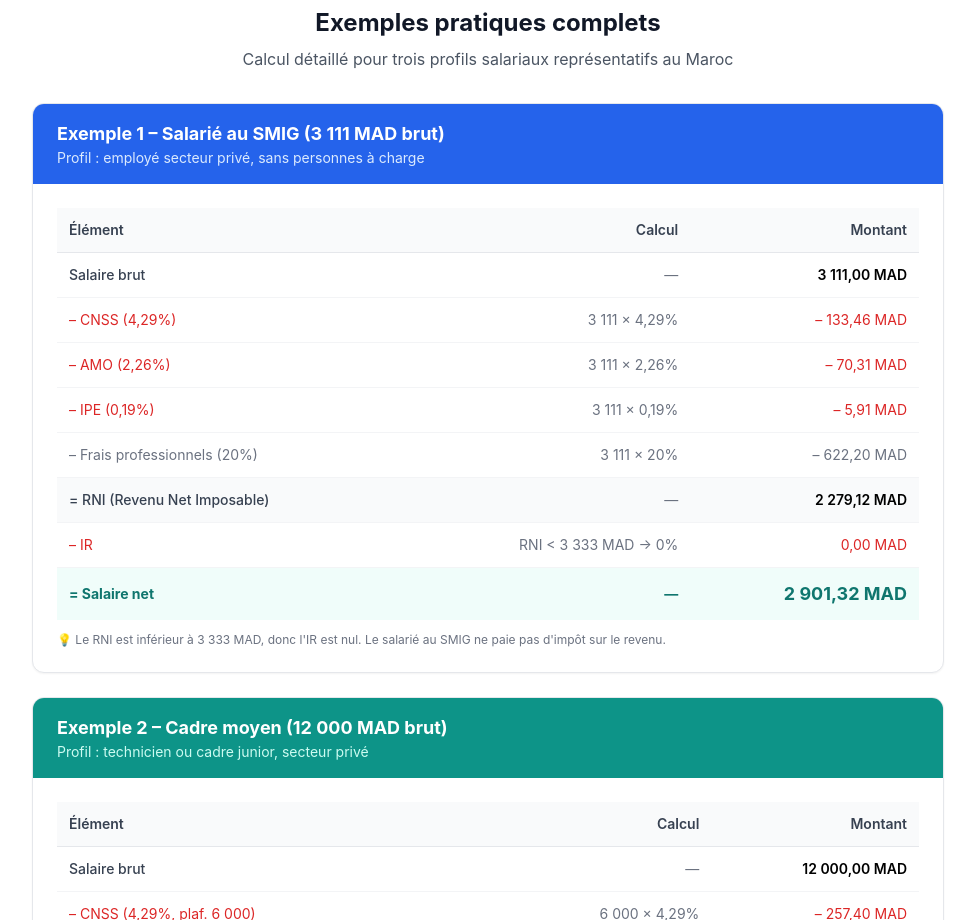
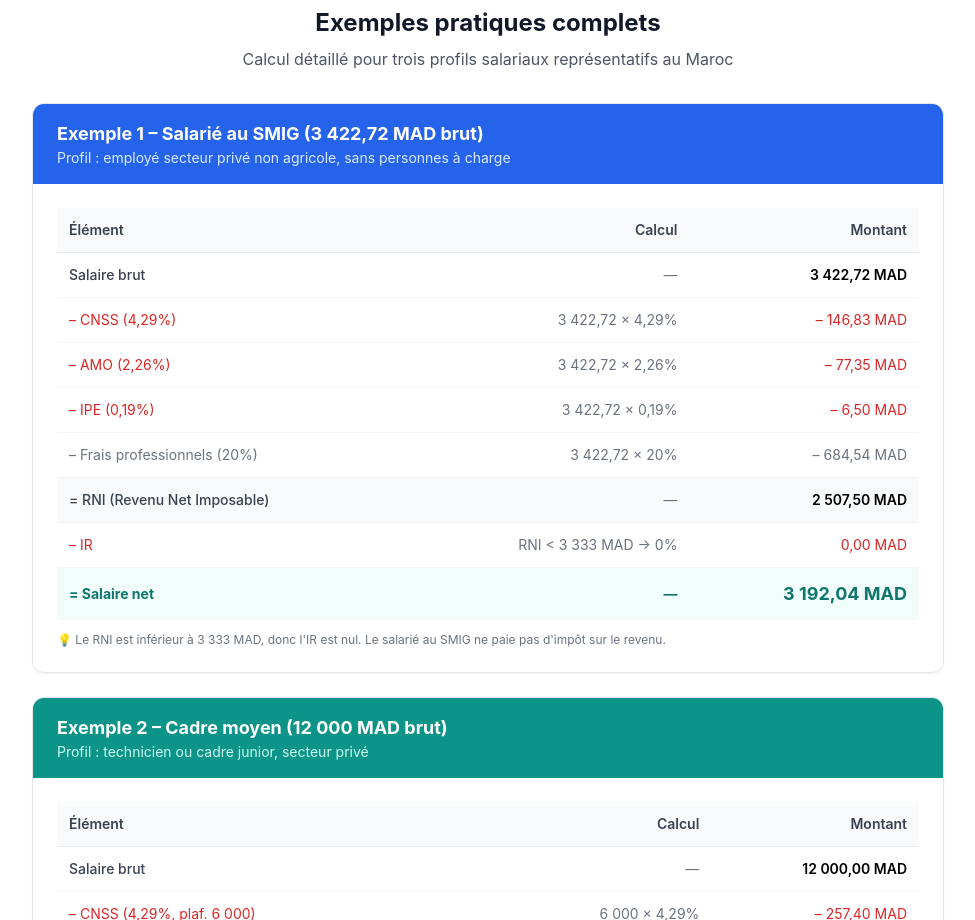
Before and after one commit to sbendhiba/salarynet, a Next.js app: page /guide-salaire in a window 1280 px wide. Shown: the part 3700-4620 px from the top of the page, without its empty margins (152-1127 px from the left). Built offline with nearby package versions, Linux system fonts and the light colour scheme.

Commit message:
fix SMIG SMAG

```diff
--- a/src/app/code-du-travail/page.tsx
+++ b/src/app/code-du-travail/page.tsx
@@ -41,7 +41,7 @@ export default function CodeDuTravail() {
           title: "Salaire minimum légal (SMIG)",
           content: "Il est institué un salaire minimum légal applicable aux activités agricoles et non agricoles. Le salaire minimum légal est fixé par voie réglementaire sur proposition de la commission nationale chargée de l'étude des questions relatives au salaire minimum, après consultation des organisations professionnelles des employeurs et des organisations syndicales des salariés les plus représentatives ou, à défaut, après avis de la chambre professionnelle concernée.",
           reference: "Dahir n° 1-03-194 du 11 septembre 2003",
-          note: "SMIG 2026: 3 500 MAD/mois (secteur non agricole), 2 776 MAD/mois (secteur agricole)"
+          note: "SMIG 2026: 3 422,72 MAD/mois (secteur non agricole), 2 539 MAD/mois (secteur agricole) — Décret n° 2-25-983 du 29 décembre 2025"
         },
         {
           number: "Article 347",
--- a/src/app/guide-salaire/page.tsx
+++ b/src/app/guide-salaire/page.tsx
@@ -466,8 +466,8 @@ export default function Guide() {
                 {/* Exemple 1 : SMIG */}
                 <div className="bg-white border border-gray-200 rounded-xl shadow-sm overflow-hidden">
                   <div className="bg-blue-600 px-6 py-4">
-                    <h3 className="text-white font-bold text-lg">Exemple 1 – Salarié au SMIG (3 111 MAD brut)</h3>
-                    <p className="text-blue-100 text-sm">Profil : employé secteur privé, sans personnes à charge</p>
+                    <h3 className="text-white font-bold text-lg">Exemple 1 – Salarié au SMIG (3 422,72 MAD brut)</h3>
+                    <p className="text-blue-100 text-sm">Profil : employé secteur privé non agricole, sans personnes à charge</p>
                   </div>
                   <div className="p-6">
                     <div className="overflow-x-auto">
@@ -483,32 +483,32 @@ export default function Guide() {
                           <tr>
                             <td className="p-3 text-gray-700 font-medium">Salaire brut</td>
                             <td className="p-3 text-right text-gray-500">—</td>
-                            <td className="p-3 text-right font-semibold">3 111,00 MAD</td>
+                            <td className="p-3 text-right font-semibold">3 422,72 MAD</td>
                           </tr>
                           <tr className="text-red-600">
                             <td className="p-3">– CNSS (4,29%)</td>
-                            <td className="p-3 text-right text-gray-500">3 111 × 4,29%</td>
-                            <td className="p-3 text-right">– 133,46 MAD</td>
+                            <td className="p-3 text-right text-gray-500">3 422,72 × 4,29%</td>
+                            <td className="p-3 text-right">– 146,83 MAD</td>
                           </tr>
                           <tr className="text-red-600">
                             <td className="p-3">– AMO (2,26%)</td>
-                            <td className="p-3 text-right text-gray-500">3 111 × 2,26%</td>
-                            <td className="p-3 text-right">– 70,31 MAD</td>
+                            <td className="p-3 text-right text-gray-500">3 422,72 × 2,26%</td>
+                            <td className="p-3 text-right">– 77,35 MAD</td>
                           </tr>
                           <tr className="text-red-600">
                             <td className="p-3">– IPE (0,19%)</td>
-                            <td className="p-3 text-right text-gray-500">3 111 × 0,19%</td>
-                            <td className="p-3 text-right">– 5,91 MAD</td>
+                            <td className="p-3 text-right text-gray-500">3 422,72 × 0,19%</td>
+                            <td className="p-3 text-right">– 6,50 MAD</td>
                           </tr>
                           <tr className="text-gray-500">
                             <td className="p-3">– Frais professionnels (20%)</td>
-                            <td className="p-3 text-right text-gray-500">3 111 × 20%</td>
-                            <td className="p-3 text-right">– 622,20 MAD</td>
+                            <td className="p-3 text-right text-gray-500">3 422,72 × 20%</td>
+                            <td className="p-3 text-right">– 684,54 MAD</td>
                           </tr>
                           <tr className="bg-gray-50">
                             <td className="p-3 font-medium text-gray-700">= RNI (Revenu Net Imposable)</td>
                             <td className="p-3 text-right text-gray-500">—</td>
-                            <td className="p-3 text-right font-semibold">2 279,12 MAD</td>
+                            <td className="p-3 text-right font-semibold">2 507,50 MAD</td>
                           </tr>
                           <tr className="text-red-600">
                             <td className="p-3">– IR</td>
@@ -518,7 +518,7 @@ export default function Guide() {
                           <tr className="bg-teal-50 font-bold text-teal-700">
                             <td className="p-3">= Salaire net</td>
                             <td className="p-3 text-right">—</td>
-                            <td className="p-3 text-right text-lg">2 901,32 MAD</td>
+                            <td className="p-3 text-right text-lg">3 192,04 MAD</td>
                           </tr>
                         </tbody>
                       </table>
--- a/src/app/page.tsx
+++ b/src/app/page.tsx
@@ -210,7 +210,7 @@ export default function Home() {
                 <Users className="w-5 h-5 text-orange-700" />
                 <h3 className="font-semibold text-orange-800">SMIG 2026 NET</h3>
               </div>
-              <p className="text-2xl font-bold text-orange-700">3 200 MAD</p>
+              <p className="text-2xl font-bold text-orange-700">3 192 MAD</p>
               <p className="text-sm text-orange-700">net/mois</p>
             </div>
           </div>
@@ -275,11 +275,11 @@ export default function Home() {
               <div className="space-y-3 text-sm">
                 <div className="flex justify-between">
                   <span className="text-gray-600">SMIG brut 2026</span>
-                  <span className="font-medium">3 500 MAD</span>
+                  <span className="font-medium">3 422,72 MAD</span>
                 </div>
                 <div className="flex justify-between">
                   <span className="text-gray-600">SMIG net 2026</span>
-                  <span className="font-medium text-teal-700">3 200 MAD</span>
+                  <span className="font-medium text-teal-700">3 192 MAD</span>
                 </div>
                 <div className="flex justify-between">
                   <span className="text-gray-600">Taux de déduction moyen</span>
--- a/src/components/SalaryCalculator.tsx
+++ b/src/components/SalaryCalculator.tsx
@@ -799,7 +799,7 @@ export default function SalaryCalculator() {
 
               <div className="bg-gradient-to-r from-orange-50 to-orange-100 p-4 rounded-lg">
                 <h3 className="font-semibold text-orange-800 mb-2">SMIG 2026 NET</h3>
-                <p className="text-2xl font-bold text-orange-700">3 200 MAD</p>
+                <p className="text-2xl font-bold text-orange-700">3 192 MAD</p>
                 <p className="text-sm text-orange-700">net/mois</p>
               </div>
             </div>
```
